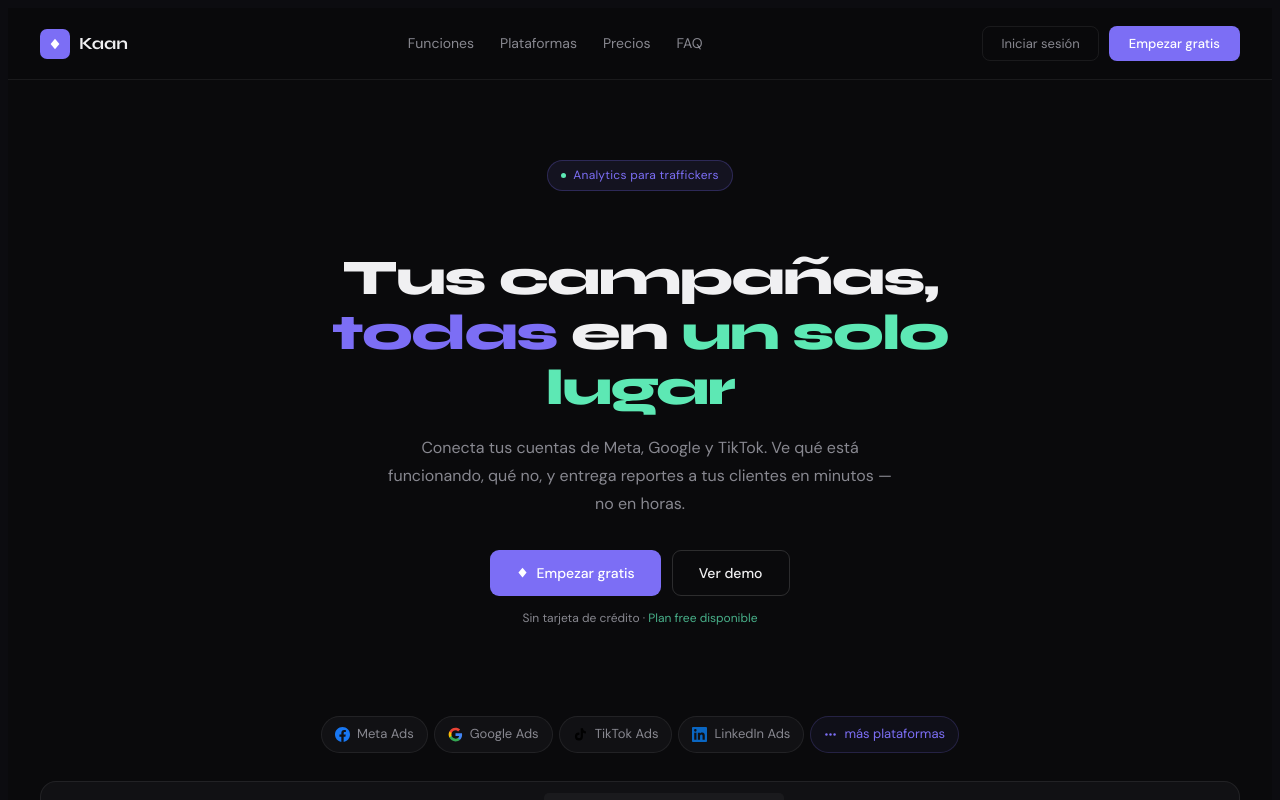
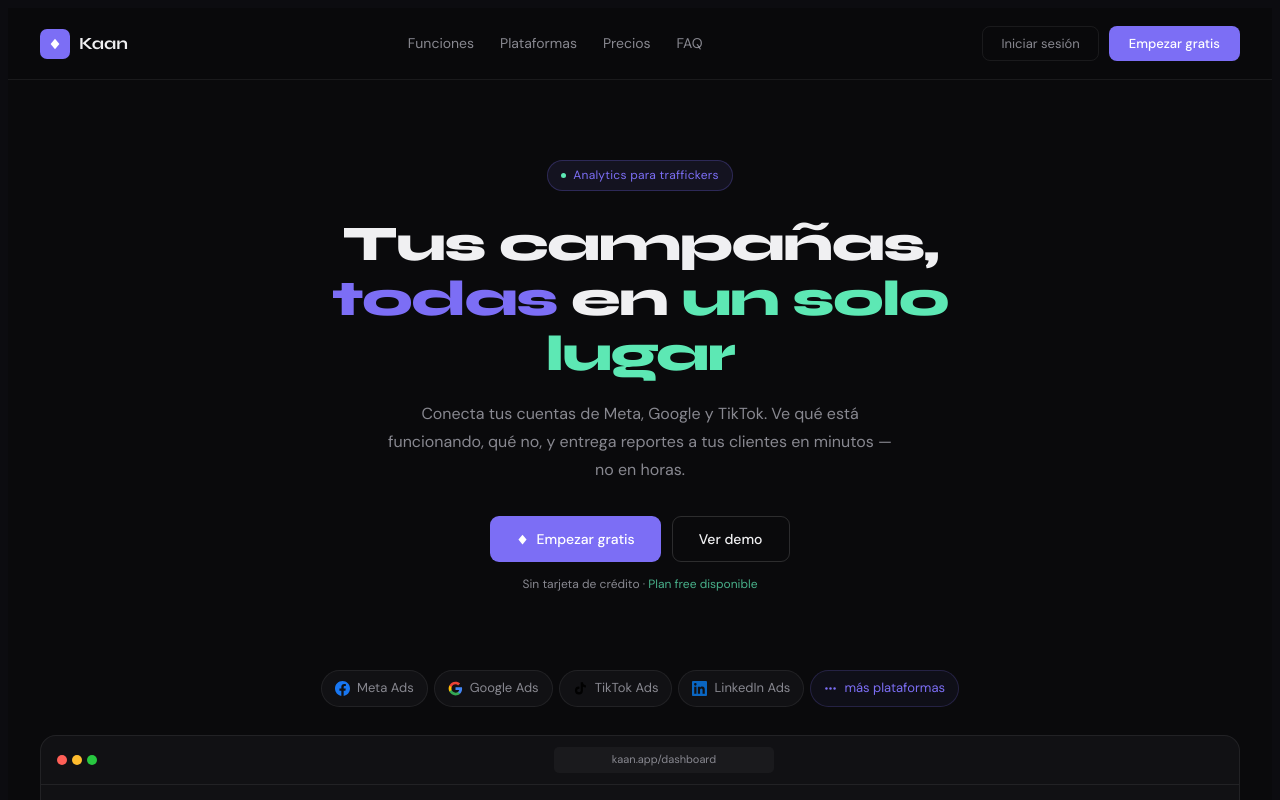
Before and after one commit to pootcaamaleduardo21-collab/Reporteador, a Next.js app: page / in a window 1280 px wide. Shown: the top 800 px of the page. Built offline with nearby package versions, Linux system fonts and the light colour scheme.

Commit message:
fix landing fonts conflicto globals

```diff
--- a/app/page.js
+++ b/app/page.js
@@ -188,8 +188,15 @@
 
   return (
     <>
-      <link href="https://fonts.googleapis.com/css2?family=Syne:wght@400;500;700;800&family=DM+Sans:wght@300;400;500&display=swap" rel="stylesheet" />
-      <div style={s.page}>
+      <link href="https://fonts.googleapis.com/css2?family=Syne:wght@400;500;700;800&family=DM+Sans:opsz,wght@9..40,300;9..40,400;9..40,500&display=swap" rel="stylesheet" />
+      <style>{`
+        #kaan-landing * { box-sizing: border-box; margin: 0; padding: 0; }
+        #kaan-landing { font-family: 'DM Sans', sans-serif !important; font-size: 15px !important; line-height: 1.6 !important; color: #f0f0f2 !important; background: #0a0a0c !important; }
+        #kaan-landing h1, #kaan-landing h2 { font-family: 'Syne', sans-serif !important; color: #f0f0f2 !important; }
+        #kaan-landing a { text-decoration: none; }
+        #kaan-landing button { font-family: 'DM Sans', sans-serif !important; }
+      `}</style>
+      <div id="kaan-landing" style={s.page}>
 
         {/* NAV */}
         <nav style={s.nav}>
@@ -218,7 +225,7 @@
             <span style={{ width: 5, height: 5, borderRadius: '50%', background: '#5de8b4', display: 'inline-block' }} />
             Analytics para traffickers
           </div>
-          <h1 style={{ fontFamily: "'Syne', sans-serif", fontSize: 50, fontWeight: 800, lineHeight: 1.1, marginBottom: 18, letterSpacing: '-0.03em' }}>
+          <h1 style={{ fontFamily: "'Syne', sans-serif", fontSize: '50px', fontWeight: 800, lineHeight: 1.1, marginBottom: 18, letterSpacing: '-0.03em' }}>
             Tus campañas,{' '}
             <span style={{ color: '#7c6ef5' }}>todas</span>{' '}
             en{' '}
@@ -461,7 +468,7 @@
           </div>
         </div>
 
-      </div>
+      </div>{/* #kaan-landing */}
     </>
   )
 }
```
